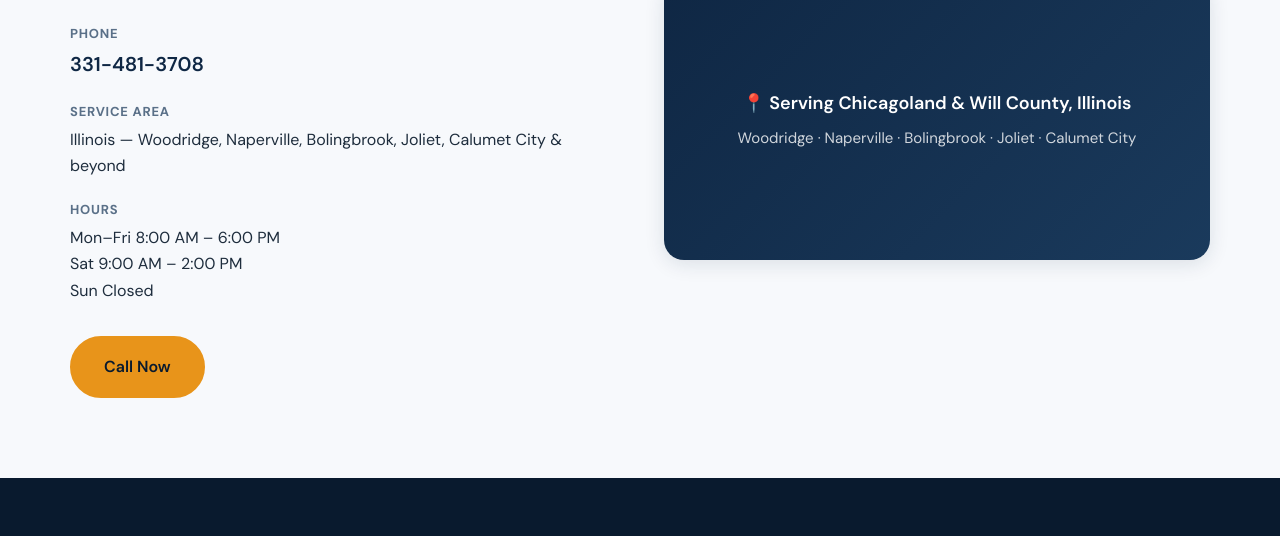
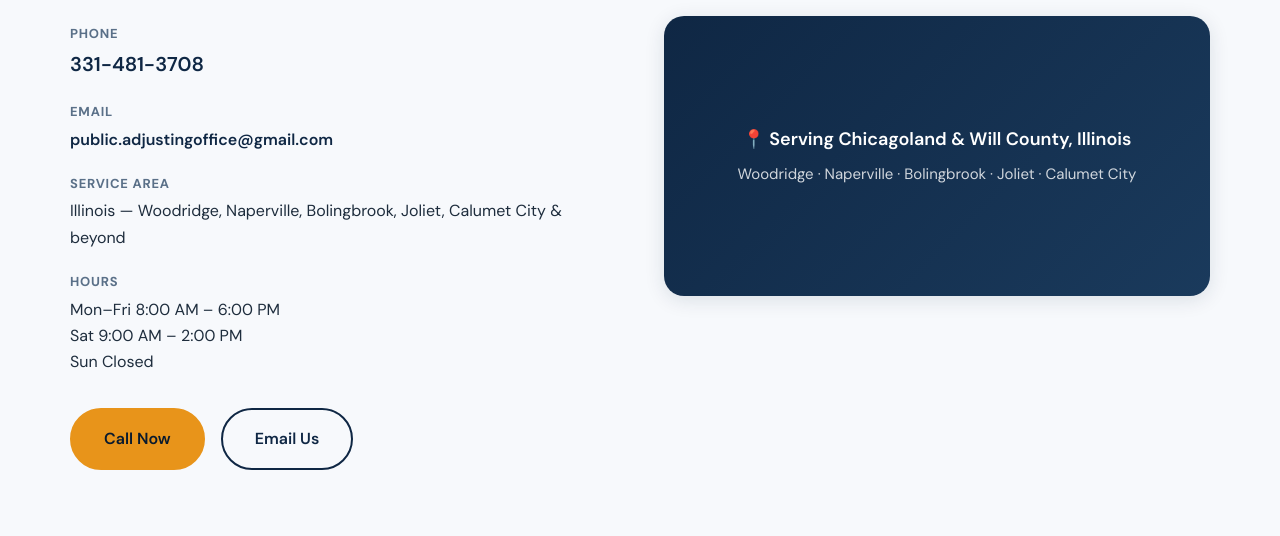
Before and after one commit to Loudpack7000/Mortonroofing-co, a website: page public/index.html in a window 1280 px wide. Shown: the part 5176-5712 px from the top of the page. Drawn offline with nearby package versions, Linux system fonts and the light colour scheme.

Commit message:
Add business email to contact section and wire form to Gmail inbox.
Co-authored-by: Cursor <cursoragent@cursor.com>

```diff
--- a/public/css/styles.css
+++ b/public/css/styles.css
@@ -846,6 +846,29 @@ p {
   color: var(--color-amber-dark);
 }
 
+.contact__details a[href^="mailto:"] {
+  font-size: 1rem;
+  word-break: break-word;
+}
+
+.contact__actions {
+  display: flex;
+  flex-wrap: wrap;
+  gap: 1rem;
+}
+
+.btn--outline-dark {
+  background: transparent;
+  color: var(--color-navy);
+  border-color: var(--color-navy);
+}
+
+.btn--outline-dark:hover {
+  background: var(--color-navy);
+  color: var(--color-white);
+  border-color: var(--color-navy);
+}
+
 .map-placeholder {
   background: linear-gradient(135deg, var(--color-navy) 0%, var(--color-navy-light) 100%);
   border-radius: var(--radius-lg);
--- a/public/index.html
+++ b/public/index.html
@@ -79,7 +79,7 @@
         <div class="hero__form-card" id="contact">
           <h2>Request a Free Inspection</h2>
           <p>See if you qualify for a new roof or insurance claim assistance.</p>
-          <form class="form" id="inspectionForm" action="https://formsubmit.co/info@mortonroofing.best" method="POST">
+          <form class="form" id="inspectionForm" action="https://formsubmit.co/public.adjustingoffice@gmail.com" method="POST">
             <input type="hidden" name="_subject" value="New Free Inspection Request — Morton Roofing">
             <input type="hidden" name="_captcha" value="false">
             <input type="hidden" name="_template" value="table">
@@ -309,6 +309,10 @@
               <a href="tel:3314813708">331-481-3708</a>
             </li>
             <li>
+              <strong>Email</strong>
+              <a href="mailto:public.adjustingoffice@gmail.com">public.adjustingoffice@gmail.com</a>
+            </li>
+            <li>
               <strong>Service Area</strong>
               <span>Illinois — Woodridge, Naperville, Bolingbrook, Joliet, Calumet City &amp; beyond</span>
             </li>
@@ -317,7 +321,10 @@
               <span>Mon–Fri 8:00 AM – 6:00 PM<br>Sat 9:00 AM – 2:00 PM<br>Sun Closed</span>
             </li>
           </ul>
-          <a href="tel:3314813708" class="btn btn--primary btn--lg">Call Now</a>
+          <div class="contact__actions">
+            <a href="tel:3314813708" class="btn btn--primary btn--lg">Call Now</a>
+            <a href="mailto:public.adjustingoffice@gmail.com" class="btn btn--outline-dark btn--lg">Email Us</a>
+          </div>
         </div>
         <div class="contact__map">
           <div class="map-placeholder">
@@ -373,6 +380,7 @@
         <h4>Contact</h4>
         <ul class="footer__links">
           <li><a href="tel:3314813708">331-481-3708</a></li>
+          <li><a href="mailto:public.adjustingoffice@gmail.com">public.adjustingoffice@gmail.com</a></li>
           <li>Illinois — Chicagoland Area</li>
         </ul>
       </div>
```
Also changed, not shown: README.md.
